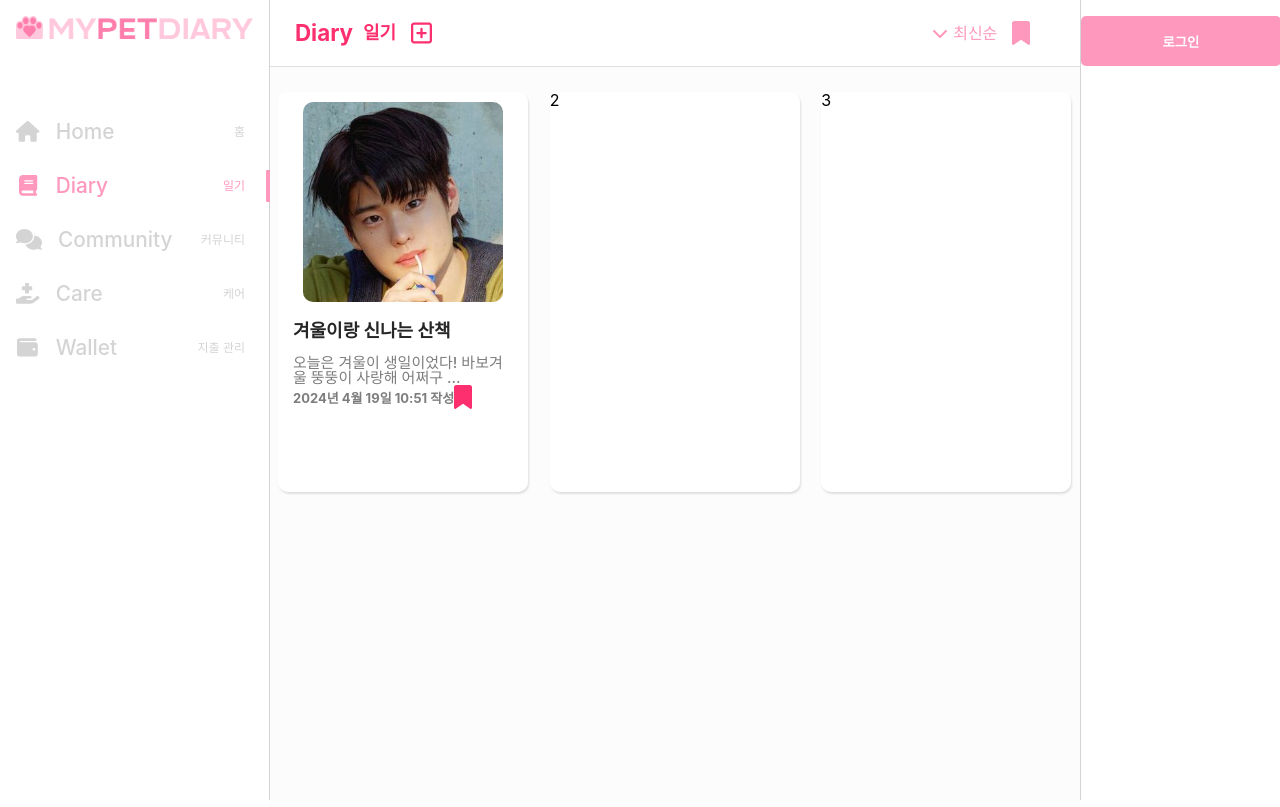
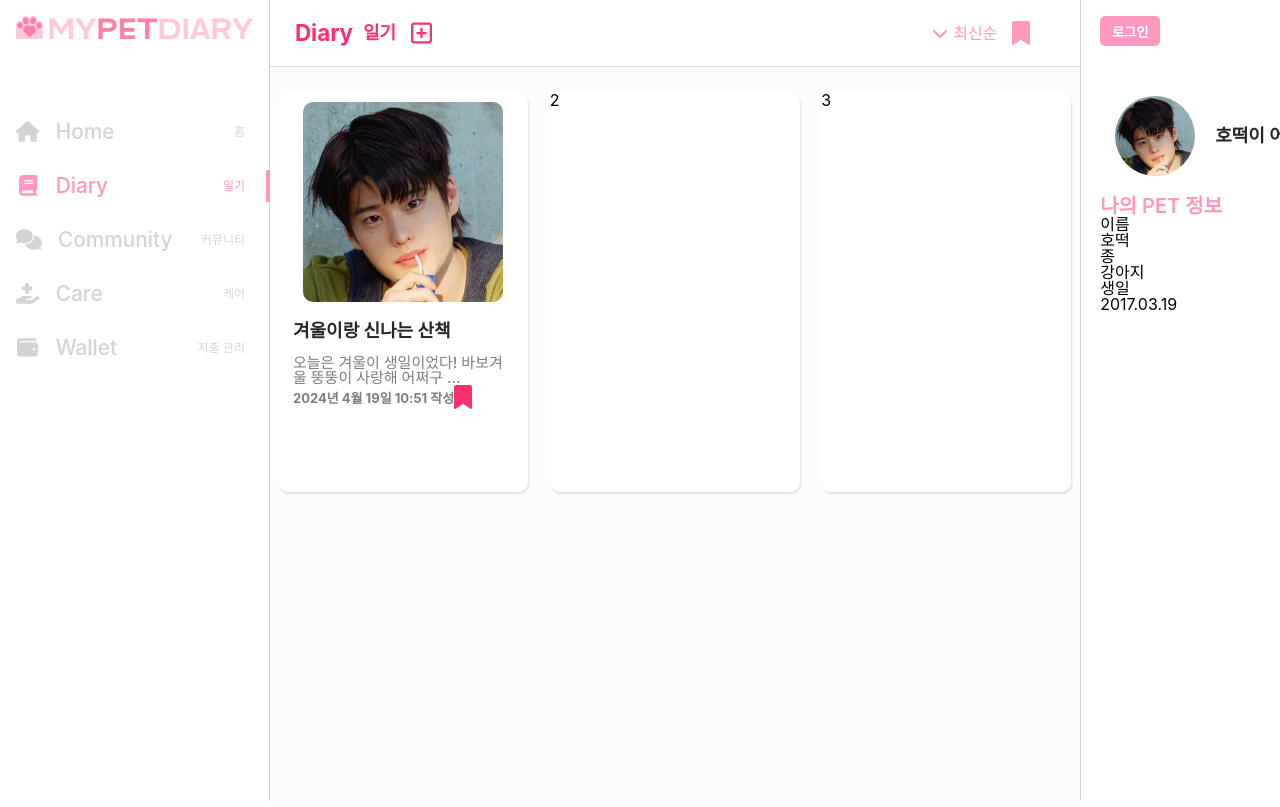
Before and after one commit to MPD-Project/app, a React (Create React App) app in the folder src/main/frontend/: page /diary in a window 1280 px wide. Shown: the top 807 px of the page. Built offline with nearby package versions, Linux system fonts and the light colour scheme.

Commit message:
FE_feat: 홈페이지>프로필 컴포넌트 생성

```diff
--- a/src/main/frontend/src/components/GeneralLayout.tsx
+++ b/src/main/frontend/src/components/GeneralLayout.tsx
@@ -4,6 +4,7 @@ import styled from "styled-components";
 import GNB from "./GNB";
 import { PATH } from "../contants/routes";
 import Login from "../pages/Login";
+import Profile from "./Profile";
 
 type Props = {
   children: React.ReactNode;
@@ -33,6 +34,7 @@ const GeneralLayout = ({ children }: Props, { ModalClick }: any) => {
         <Link to={PATH.Login}>
           <LoginBtn onClick={showModal}>로그인</LoginBtn>
         </Link>
+        <Profile></Profile>
       </RightMenu>
     </GeneralLayoutContainer>
   );
@@ -64,13 +66,13 @@ const LeftMenu = styled.div`
 
 const RightMenu = styled.div`
   border-left: 1px solid var(--color-visible20);
-  padding: 1em 1em 1em 0;
+  padding: 1em 1em 1em 1.2em;
 `;
 
 const LoginBtn = styled.button`
-  position: absolute;
-  width: 200px;
-  height: 50px;
+  /* position: absolute; */
+  width: 60px;
+  height: 30px;
   color: white;
   background-color: var(--color-primary);
   border-radius: 5px;
--- /dev/null
+++ b/src/main/frontend/src/components/Profile.tsx
@@ -0,0 +1,78 @@
+import React from "react";
+import styled from "styled-components";
+
+type Props = {};
+
+const Profile = (props: Props) => {
+  return (
+    <ProfileContainer>
+      <UserArea>
+        <div>
+          <img src="img/user.jpg" alt="user" />
+        </div>
+        <p>호떡이 어무니</p>
+      </UserArea>
+      <PetArea>
+        <h3>나의 PET 정보</h3>
+        <dl>
+          <dt>이름</dt>
+          <dd>호떡</dd>
+        </dl>
+        <dl>
+          <dt>종</dt>
+          <dd>강아지</dd>
+        </dl>
+        <dl>
+          <dt>생일</dt>
+          <dd>2017.03.19</dd>
+        </dl>
+      </PetArea>
+    </ProfileContainer>
+  );
+};
+
+const ProfileContainer = styled.div`
+  width: 100%;
+  margin-top: 30px;
+  padding-top: 20px;
+  display: flex;
+  flex-wrap: wrap;
+  justify-content: center;
+`;
+
+const UserArea = styled.div`
+  display: flex;
+  align-items: center;
+  gap: 20px;
+  div {
+    width: 80px;
+    height: 80px;
+    border-radius: 40px;
+    display: flex;
+    overflow: hidden;
+  }
+  p {
+    font-size: 18px;
+    font-weight: 600;
+    color: var(--color-visible90);
+  }
+`;
+
+const PetArea = styled.div`
+  width: 100%;
+  padding-top: 20px;
+  h3 {
+    font-size: 20px;
+    font-weight: 600;
+    color: var(--color-primary);
+  }
+  dl {
+    display: flex;
+    flex-wrap: wrap;
+    dd,
+    dt {
+      width: 100%;
+    }
+  }
+`;
+export default Profile;
```
